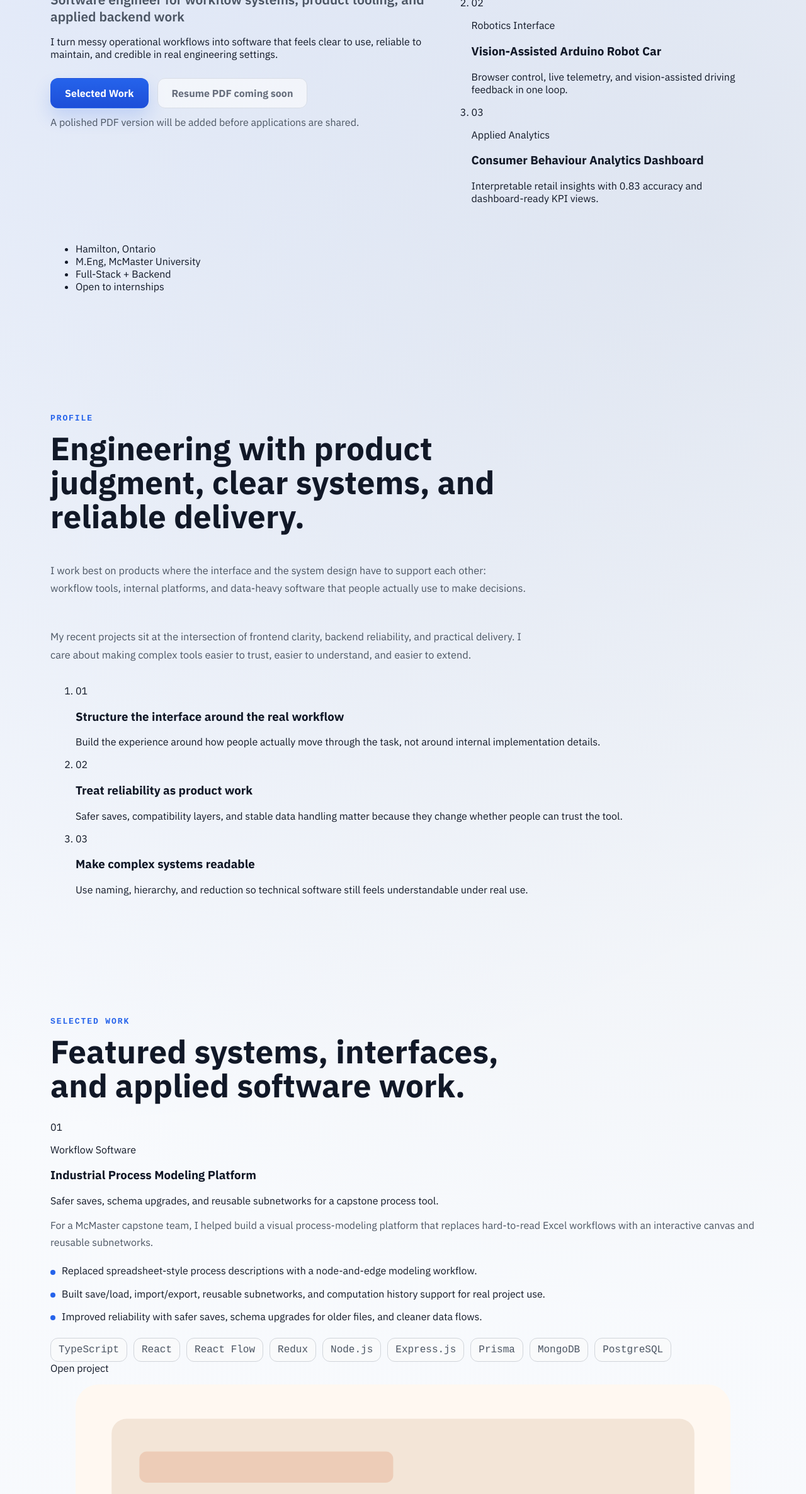
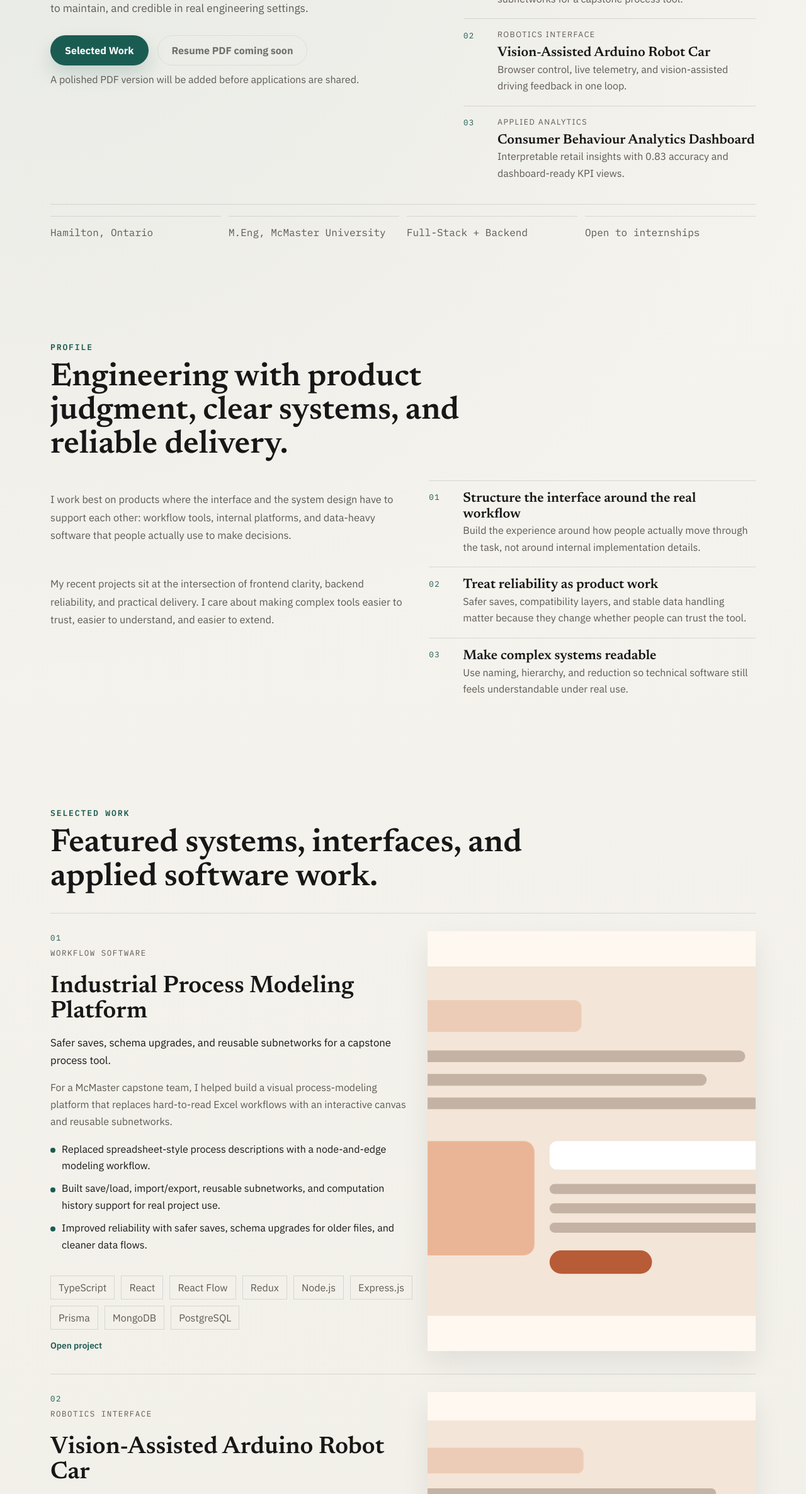
Before and after one commit to ConnorZTY001108/Personalwebsite, a plain HTML site: page index.html in a window 1280 px wide. Shown: the part 427-2800 px from the top of the page at 63% size. Drawn offline with Linux system fonts and the light colour scheme.

Commit message:
feat: redesign homepage in editorial systems style

```diff
--- a/styles.css
+++ b/styles.css
@@ -32,23 +32,20 @@ body {
 }
 
 body.home-page {
-  --bg: #fbfcfe;
-  --surface: #ffffff;
-  --surface-strong: #f9fafb;
-  --text: #111827;
-  --muted: #4b5563;
-  --line: #d1d5db;
-  --accent: #2563eb;
-  --accent-dark: #1d4ed8;
-  --shadow: 0 18px 36px rgba(15, 23, 42, 0.08);
-  --radius-lg: 22px;
-  --radius-md: 16px;
-  --radius-sm: 12px;
+  --bg: #f4f1ea;
+  --surface: #fbfaf7;
+  --surface-strong: #ffffff;
+  --text: #171717;
+  --muted: #5e5a53;
+  --line: rgba(23, 23, 23, 0.12);
+  --accent: #1b5c52;
+  --accent-dark: #154941;
+  --accent-soft: rgba(27, 92, 82, 0.12);
+  --shadow: 0 18px 40px rgba(19, 24, 25, 0.08);
   font-family: 'IBM Plex Sans', sans-serif;
   background:
-    radial-gradient(circle at top left, rgba(37, 99, 235, 0.1), transparent 34%),
-    radial-gradient(circle at 88% 12%, rgba(148, 163, 184, 0.18), transparent 30%),
-    linear-gradient(180deg, #fbfcfe 0%, #f2f6fb 100%);
+    radial-gradient(circle at top left, rgba(27, 92, 82, 0.08), transparent 30%),
+    linear-gradient(180deg, #f7f5f0 0%, #efece5 100%);
 }
 
 body.gallery-modal-open {
@@ -97,7 +94,7 @@ body.home-page .brand,
 body.home-page h1,
 body.home-page h2,
 body.home-page h3 {
-  font-family: 'IBM Plex Sans', sans-serif;
+  font-family: 'Newsreader', serif;
 }
 
 .nav-list,
@@ -169,25 +166,24 @@ body.home-page h3 {
 }
 
 body.home-page .site-header {
-  background: rgba(251, 252, 254, 0.9);
-  border-bottom: 1px solid rgba(209, 213, 219, 0.8);
+  background: rgba(247, 245, 240, 0.84);
+  border-bottom: 1px solid var(--line);
 }
 
 body.home-page .nav-list a,
 body.home-page .eyebrow,
-body.home-page .hero-panel-label,
-body.home-page .hero-panel-index,
-body.home-page .project-index,
-body.home-page .project-command,
+body.home-page .hero-meta-item,
+body.home-page .hero-work-number,
+body.home-page .project-number,
+body.home-page .project-domain,
 body.home-page .contact-label,
-body.home-page .contact-type,
-body.home-page .tag-list li,
-body.home-page .stat-pill {
-  font-family: 'JetBrains Mono', monospace;
+body.home-page .principle-number {
+  font-family: 'IBM Plex Mono', monospace;
 }
 
 body.home-page .eyebrow {
   letter-spacing: 0.14em;
+  color: var(--accent);
 }
 
 .button {
@@ -236,85 +232,19 @@ body.home-page .eyebrow {
   color: var(--muted);
 }
 
-body.home-page .hero-panel,
-body.home-page .resume-card,
-body.home-page .contact-card,
-body.home-page .project-card {
-  background: var(--surface);
-  border: 1px solid var(--line);
-  border-radius: var(--radius-lg);
-  box-shadow: var(--shadow);
-}
-
 body.home-page .button {
-  border-radius: var(--radius-sm);
   font-family: 'IBM Plex Sans', sans-serif;
 }
 
 body.home-page .button-primary {
-  background: linear-gradient(180deg, #2563eb 0%, #1d4ed8 100%);
-  box-shadow: 0 14px 28px rgba(37, 99, 235, 0.18);
+  background: var(--accent);
+  box-shadow: 0 14px 28px rgba(27, 92, 82, 0.18);
 }
 
 body.home-page .button-secondary {
-  background: var(--surface);
-}
-
-body.home-page .hero {
-  gap: 28px;
-}
-
-body.home-page .hero-panel {
-  display: grid;
-  gap: 18px;
-  align-self: stretch;
-  padding: 28px;
-}
-
-body.home-page .hero-panel-label {
-  margin: 0;
-  font-size: 0.78rem;
-  font-weight: 600;
-  letter-spacing: 0.14em;
-  text-transform: uppercase;
-  color: var(--accent);
-}
-
-body.home-page .hero-panel-title {
-  margin: 0;
-  font-size: clamp(1.8rem, 3vw, 2.45rem);
-  line-height: 1.1;
-}
-
-body.home-page .hero-panel-summary {
-  margin: 0;
-  color: var(--muted);
-  line-height: 1.7;
-}
-
-body.home-page .hero-panel-list {
-  display: grid;
-  gap: 14px;
-  margin: 0;
-  padding: 0;
-  list-style: none;
-}
-
-body.home-page .hero-panel-list li {
-  display: grid;
-  grid-template-columns: auto 1fr;
-  gap: 14px;
-  align-items: start;
-  padding-top: 14px;
-  border-top: 1px solid var(--line);
-}
-
-body.home-page .hero-panel-index {
-  color: var(--accent);
-}
-
-body.home-page .hero-panel-list strong {
-  font-weight: 600;
+  background: transparent;
+  border-color: var(--line);
+  color: var(--text);
 }
 
 .section-heading {
@@ -334,106 +264,207 @@ body.home-page .hero-panel-list strong {
   max-width: 760px;
 }
 
-.stat-list {
-  display: flex;
-  flex-wrap: wrap;
-  gap: 12px;
-  margin-top: 24px;
+body.home-page .hero {
+  display: grid;
+  grid-template-columns: minmax(0, 1.15fr) minmax(320px, 0.85fr);
+  grid-template-areas:
+    'intro index'
+    'meta meta';
+  gap: 36px 28px;
+  min-height: auto;
+  padding: 112px 0 72px;
+  align-items: start;
 }
 
-.stat-pill,
-.tag-list li {
-  padding: 10px 14px;
-  border-radius: var(--radius-sm);
-  background: rgba(255, 250, 243, 0.86);
-  border: 1px solid var(--line);
+body.home-page .hero-intro-block {
+  grid-area: intro;
+  max-width: 44rem;
 }
 
-body.home-page .stat-pill,
-body.home-page .tag-list li {
-  padding: 9px 12px;
+body.home-page .hero-summary {
+  max-width: 40rem;
+  margin: 18px 0 0;
+  font-size: 1.08rem;
+  line-height: 1.8;
   color: var(--muted);
-  background: var(--surface-strong);
-  border-radius: var(--radius-sm);
 }
 
-.project-grid {
+body.home-page .hero-work-index {
+  grid-area: index;
   display: grid;
-  gap: 24px;
+  gap: 18px;
+  align-self: start;
+  padding: 24px 0 0;
+  border-top: 1px solid var(--line);
 }
 
-body.home-page .project-card {
-  display: grid;
-  grid-template-columns: minmax(0, 1.08fr) minmax(240px, 0.92fr);
-  grid-template-areas:
-    'meta meta'
-    'copy media';
-  overflow: hidden;
-  transition:
-    transform 220ms ease,
-    box-shadow 220ms ease;
+body.home-page .hero-work-index h2,
+body.home-page .project-feature h3 {
+  margin: 0;
+  font-size: clamp(1.9rem, 3vw, 2.6rem);
+  line-height: 1.05;
 }
 
-body.home-page .project-card:hover {
-  transform: translateY(-4px);
-  box-shadow: 0 26px 52px rgba(15, 23, 42, 0.12);
+body.home-page .hero-work-list,
+body.home-page .about-principles {
+  display: grid;
+  gap: 18px;
+  margin: 0;
+  padding: 0;
+  list-style: none;
 }
 
-body.home-page .project-card:focus-visible {
-  outline: 3px solid var(--accent);
-  outline-offset: 4px;
-  transform: translateY(-4px);
-  box-shadow: 0 26px 52px rgba(15, 23, 42, 0.16);
+body.home-page .hero-work-item,
+body.home-page .principle-item {
+  display: grid;
+  grid-template-columns: auto 1fr;
+  gap: 14px;
+  align-items: start;
+  padding-top: 16px;
+  border-top: 1px solid var(--line);
 }
 
-body.home-page .project-meta-row {
-  grid-area: meta;
-  display: flex;
-  align-items: center;
-  justify-content: space-between;
-  gap: 16px;
-  padding: 18px 24px;
-  border-bottom: 1px solid var(--line);
-  background: linear-gradient(180deg, rgba(248, 250, 252, 0.96), rgba(249, 250, 251, 0.88));
-}
-
-body.home-page .project-index,
-body.home-page .project-command {
-  font-size: 0.76rem;
-  letter-spacing: 0.08em;
+body.home-page .hero-work-number,
+body.home-page .principle-number,
+body.home-page .project-number {
+  display: inline-flex;
+  min-width: 2.5rem;
+  padding-top: 0.1rem;
+  font-size: 0.78rem;
+  letter-spacing: 0.12em;
   text-transform: uppercase;
-}
-
-body.home-page .project-command {
   color: var(--accent);
 }
 
-body.home-page .project-media {
-  grid-area: media;
-  margin: 0;
-  min-height: 100%;
-  background: linear-gradient(180deg, #eef3f8 0%, #e5ebf3 100%);
-  border-left: 1px solid var(--line);
+body.home-page .hero-work-domain,
+body.home-page .project-domain {
+  margin: 0 0 10px;
+  font-size: 0.78rem;
+  letter-spacing: 0.12em;
+  text-transform: uppercase;
+  color: var(--muted);
 }
 
-body.home-page .project-media img {
+body.home-page .hero-work-copy h3,
+body.home-page .principle-item h3 {
+  margin: 0;
+  font-size: 1.35rem;
+  line-height: 1.15;
+}
+
+body.home-page .hero-work-result,
+body.home-page .principle-item p,
+body.home-page .hero-meta-item {
+  margin: 0;
+  color: var(--muted);
+  line-height: 1.65;
+}
+
+body.home-page .hero-meta-strip {
+  grid-area: meta;
+  display: grid;
+  grid-template-columns: repeat(4, minmax(0, 1fr));
+  gap: 12px;
+  margin: 0;
+  padding: 18px 0 0;
+  list-style: none;
+  border-top: 1px solid var(--line);
+}
+
+body.home-page .hero-meta-item {
+  padding-top: 12px;
+  border-top: 1px solid var(--line);
+}
+
+body.home-page .about-layout {
+  display: grid;
+  grid-template-columns: minmax(0, 1.05fr) minmax(280px, 0.95fr);
+  gap: 28px;
+  align-items: start;
+}
+
+body.home-page .about-copy {
+  max-width: none;
+}
+
+body.home-page .project-list {
+  display: grid;
+  gap: 36px;
+}
+
+body.home-page .project-feature {
+  display: grid;
+  grid-template-columns: minmax(0, 1.05fr) minmax(280px, 0.95fr);
+  gap: 24px;
+  align-items: stretch;
+  padding-top: 28px;
+  border-top: 1px solid var(--line);
+}
+
+body.home-page .project-feature-copy {
+  display: grid;
+  gap: 16px;
+}
+
+body.home-page .project-feature-head {
+  display: grid;
+  gap: 8px;
+}
+
+body.home-page .project-feature-media {
+  margin: 0;
+  min-height: 320px;
+  overflow: hidden;
+  background: #ddd8cf;
+  box-shadow: var(--shadow);
+}
+
+body.home-page .project-feature-media img {
   width: 100%;
   height: 100%;
   object-fit: cover;
 }
 
-.project-copy {
-  grid-area: copy;
-  padding: 28px;
+body.home-page .project-result {
+  margin: 0;
+  font-size: 1.04rem;
+  line-height: 1.65;
+  color: var(--text);
 }
 
-body.home-page .project-copy h3 {
-  max-width: 24rem;
+body.home-page .project-summary {
+  margin: 0;
 }
 
-.project-copy h3 {
-  margin: 0 0 12px;
-  font-size: 2rem;
+body.home-page .tag-list li {
+  padding: 8px 12px;
+  border: 1px solid var(--line);
+  color: var(--muted);
+}
+
+body.home-page .project-link-label {
+  display: inline-flex;
+  align-items: center;
+  gap: 8px;
+  font-size: 0.86rem;
+  font-weight: 600;
+  color: var(--accent);
+}
+
+body.home-page .resume-panel,
+body.home-page .contact-card {
+  border-top: 1px solid var(--line);
+  padding-top: 24px;
+}
+
+body.home-page .resume-panel {
+  display: grid;
+  gap: 16px;
+}
+
+body.home-page .contact-card {
+  display: grid;
+  gap: 12px;
 }
 
 .project-summary {
@@ -472,31 +503,10 @@ body.home-page .project-copy h3 {
   gap: 10px;
 }
 
-.resume-card {
-  padding: 32px;
-}
-
-body.home-page .resume-card {
-  background:
-    linear-gradient(180deg, rgba(255, 255, 255, 0.98), rgba(249, 250, 251, 0.96)),
-    linear-gradient(90deg, rgba(37, 99, 235, 0.08), transparent 35%);
-}
-
 .contact-list {
   display: grid;
   grid-template-columns: repeat(auto-fit, minmax(240px, 1fr));
   gap: 18px;
-}
-
-body.home-page .contact-card {
-  display: grid;
-  gap: 12px;
-  padding: 24px;
-  transition: transform 180ms ease;
-}
-
-body.home-page .contact-card:hover {
-  transform: translateY(-2px);
 }
 
 body.home-page .contact-label {
@@ -506,14 +516,6 @@ body.home-page .contact-label {
   text-transform: uppercase;
   letter-spacing: 0.12em;
   color: var(--accent);
-}
-
-body.home-page .contact-type {
-  display: block;
-  font-size: 0.78rem;
-  letter-spacing: 0.08em;
-  text-transform: uppercase;
-  color: var(--muted);
 }
 
 .contact-value {
@@ -816,12 +818,23 @@ body.home-page .contact-card:hover {
   outline-offset: 3px;
 }
 
-@media (max-width: 800px) {
+@media (max-width: 900px) {
   .header-inner {
     flex-direction: column;
     justify-content: center;
     gap: 12px;
     padding: 14px 0;
+  }
+
+  body.home-page .hero,
+  body.home-page .about-layout,
+  body.home-page .project-feature {
+    grid-template-columns: 1fr;
+    grid-template-areas: initial;
+  }
+
+  body.home-page .hero-meta-strip {
+    grid-template-columns: repeat(2, minmax(0, 1fr));
   }
 
   .hero {
@@ -830,39 +843,14 @@ body.home-page .contact-card:hover {
     padding-top: 48px;
   }
 
-  .home-page .project-card {
-    grid-template-columns: 1fr;
-    grid-template-areas:
-      'meta'
-      'media'
-      'copy';
+  body.home-page .project-feature-media {
+    min-height: 280px;
   }
 
-  .home-page .project-meta-row {
-    padding: 16px 18px;
-    flex-direction: column;
-    align-items: flex-start;
-  }
-
-  .home-page .project-media {
-    min-height: 220px;
-    border-left: 0;
-    border-top: 1px solid var(--line);
-  }
-
-  .project-copy,
-  .resume-card,
+  .resume-panel,
   .detail-hero,
   .detail-section {
     padding: 22px;
-  }
-
-  .hero,
-  .about,
-  .projects,
-  .resume,
-  .contact {
-    padding: 64px 0;
   }
 
   .detail-topbar {
@@ -890,3 +878,21 @@ body.home-page .contact-card:hover {
     padding: 16px;
   }
 }
+
+@media (max-width: 700px) {
+  body.home-page .hero,
+  .about,
+  .projects,
+  .resume,
+  .contact {
+    padding: 72px 0 56px;
+  }
+
+  body.home-page .hero-meta-strip {
+    grid-template-columns: 1fr;
+  }
+
+  body.home-page .project-feature-media {
+    min-height: 220px;
+  }
+}
```
Also changed, not shown: tests/web/test_app.js (+21 -12 lines).
